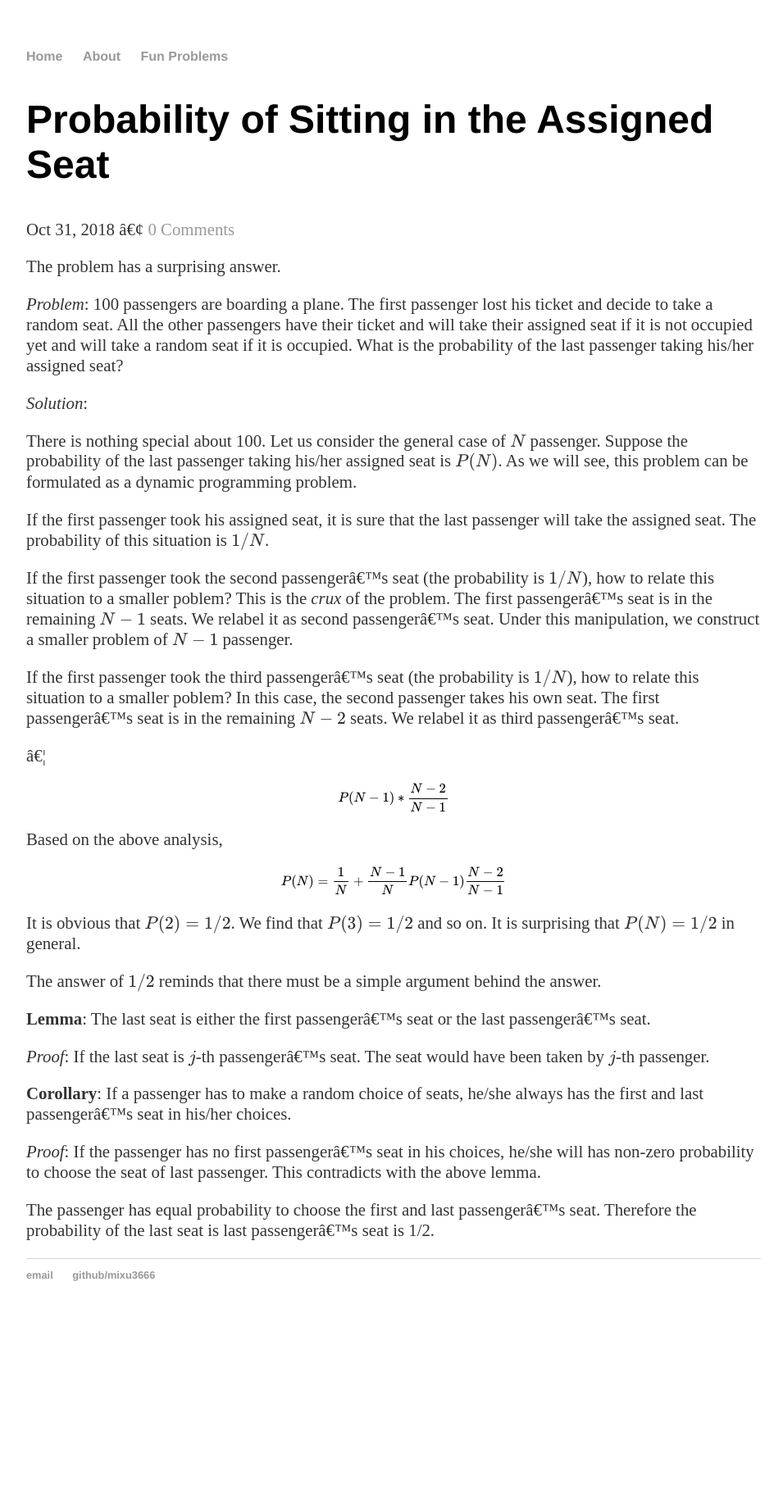
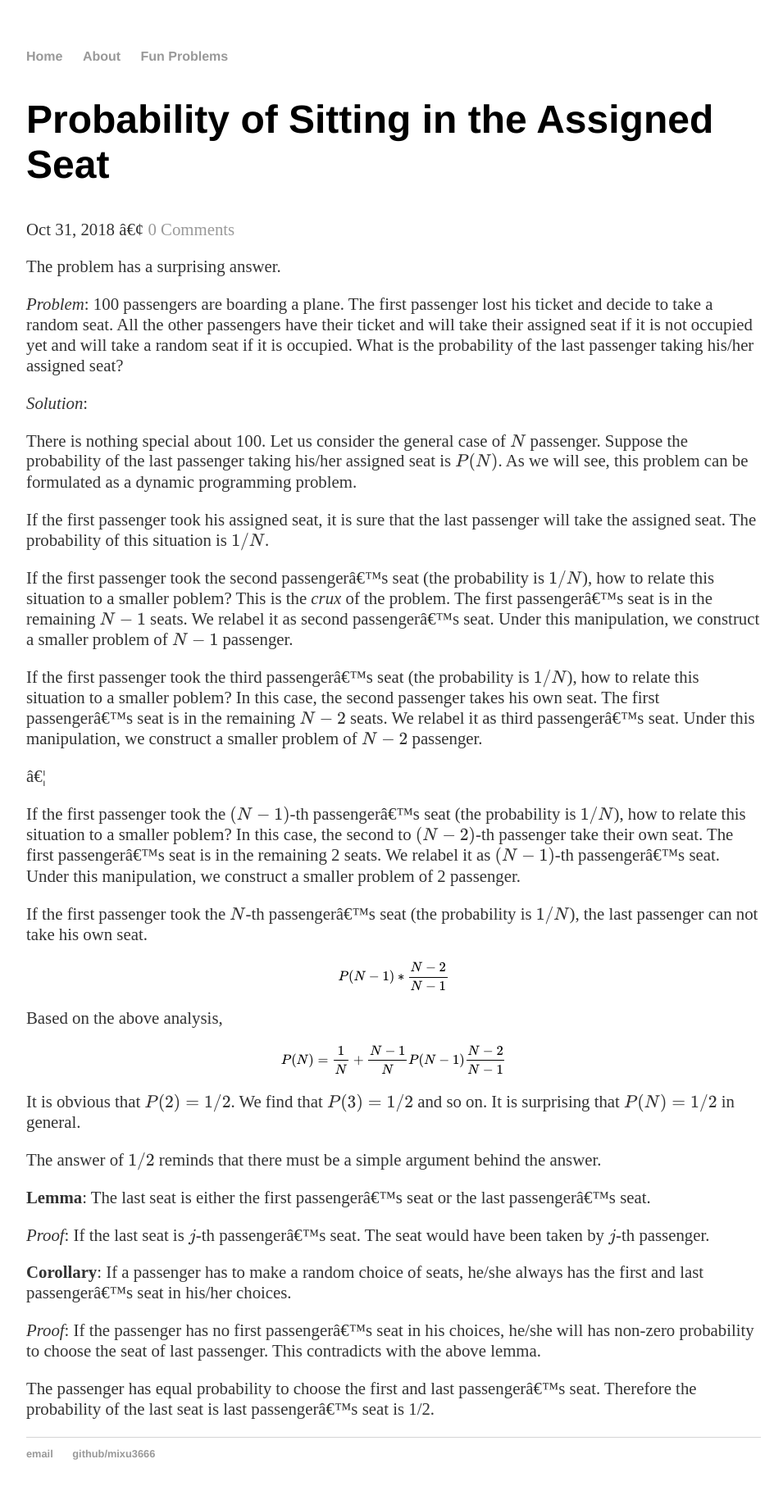
Before and after one commit to mixu3666/mixu3666.github.io, a Jekyll site: the page built from _posts/2018-10-31-Probability-of-Sitting-in-the-Assigned-Seat.md, in a window 1280 px wide. Shown: the whole page at 82% size, without its empty margins (160-1115 px from the left). Built offline with Jekyll 4.4.1, drawn with Linux system fonts in a browser that asks for light colours; formulas are drawn with MathJax 3; a script that is not in the unit is left out; comment, search, counter and statistics services are not loaded; before the commit the page ends 1623 px from its top, so only the background shows below that.

Commit message:
Update 2018-10-31-Probability-of-Sitting-in-the-Assigned-Seat.md

```diff
--- a/_posts/2018-10-31-Probability-of-Sitting-in-the-Assigned-Seat.md
+++ b/_posts/2018-10-31-Probability-of-Sitting-in-the-Assigned-Seat.md
@@ -18,10 +18,13 @@ If the first passenger took his assigned seat, it is sure that the last passenge
 
 If the first passenger took the second passenger's seat (the probability is $1/N$), how to relate this situation to a smaller poblem? This is the *crux* of the problem. The first passenger's seat is in the remaining $N-1$ seats. We relabel it as second passenger's seat. Under this manipulation, we construct a smaller problem of $N-1$ passenger.
 
-If the first passenger took the third passenger's seat (the probability is $1/N$), how to relate this situation to a smaller poblem? In this case, the second passenger takes his own seat. The first passenger's seat is in the remaining $N-2$ seats. We relabel it as third passenger's seat.
+If the first passenger took the third passenger's seat (the probability is $1/N$), how to relate this situation to a smaller poblem? In this case, the second passenger takes his own seat. The first passenger's seat is in the remaining $N-2$ seats. We relabel it as third passenger's seat. Under this manipulation, we construct a smaller problem of $N-2$ passenger.
 
 ...
 
+If the first passenger took the $(N-1)$-th passenger's seat (the probability is $1/N$), how to relate this situation to a smaller poblem? In this case, the second to $(N-2)$-th passenger take their own seat. The first passenger's seat is in the remaining 2 seats. We relabel it as $(N-1)$-th passenger's seat. Under this manipulation, we construct a smaller problem of 2 passenger.
+
+If the first passenger took the $N$-th passenger's seat (the probability is $1/N$), the last passenger can not take his own seat.
 
 
 $$
```
